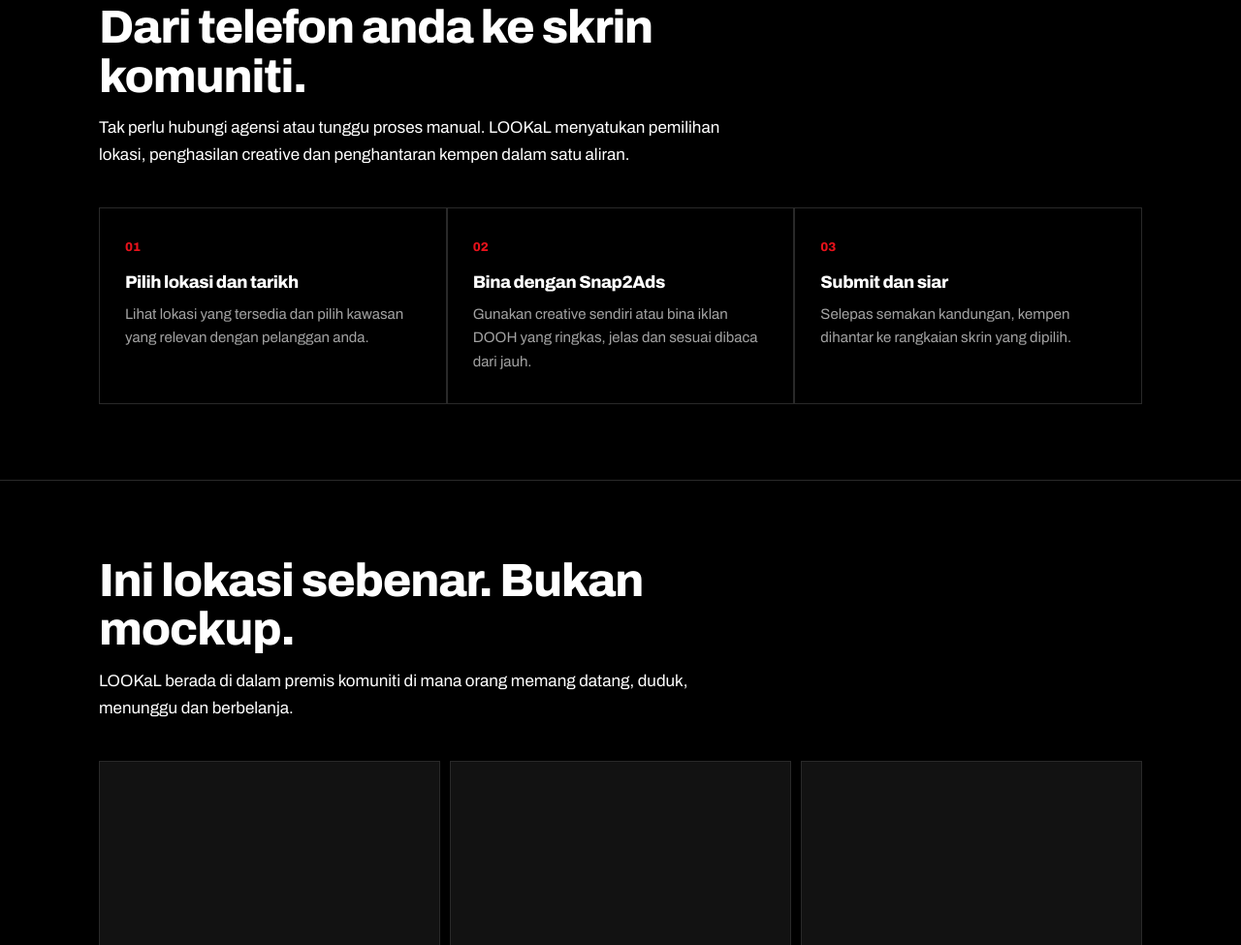
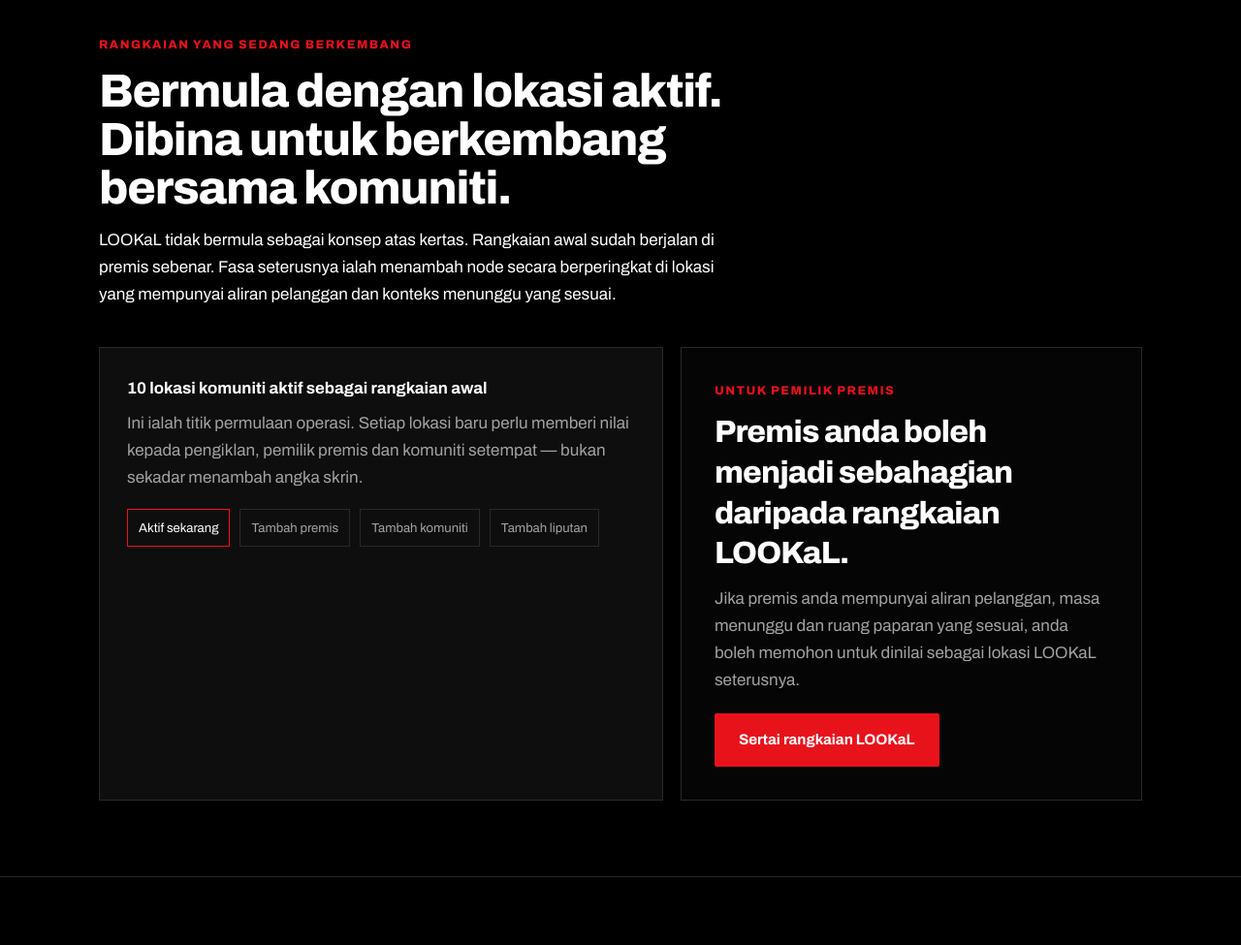
Before and after one commit to kaerogroup/lookal-page, a plain HTML site: page index.html in a window 1280 px wide. Shown: the part 1825-2800 px from the top of the page at 97% size. Drawn offline with Linux system fonts and the light colour scheme.

Commit message:
feat: professional network positioning for LOOKaL landing page
Reposition LOOKaL as a growing community media network with clearer active-location proof and premises-owner join-network messaging.

```diff
--- a/index.html
+++ b/index.html
@@ -21,6 +21,18 @@
     .gallery{display:grid;grid-template-columns:1fr;gap:10px}@media(min-width:720px){.gallery{grid-template-columns:repeat(3,1fr)}}.location-card{border:1px solid var(--line);background:var(--panel);overflow:hidden}.location-media{aspect-ratio:4/3;background:#121212;display:grid;place-items:center;color:#6f6f6f;font-size:.86rem}.location-media img{width:100%;height:100%;object-fit:cover}.location-meta{padding:18px}.location-meta strong{display:block}.location-meta span{display:block;color:var(--smoke);font-size:.86rem;margin-top:4px}
     .walkthroughs{display:grid;gap:12px}@media(min-width:820px){.walkthroughs{grid-template-columns:1fr 1fr}}.walk{border:1px solid var(--line);background:var(--panel)}.walk .video-frame{aspect-ratio:16/10}.walk-copy{padding:20px}.walk-copy h3{margin-bottom:8px}.walk-copy p{margin:0;color:var(--smoke);font-size:.92rem}
     .calc{margin-top:2px;background:var(--panel);border:1px solid var(--line);padding:30px 26px}.calcrow{display:flex;gap:10px 16px;align-items:baseline;flex-wrap:wrap;font-weight:700;font-size:clamp(.95rem,2.3vw,1.3rem);letter-spacing:-.02em}.op{color:var(--red)}.pull{border-left:4px solid var(--red);padding:6px 0 6px 22px;margin-top:38px;max-width:58ch}.pull p{font-weight:700;font-size:clamp(1.15rem,2.8vw,1.5rem);line-height:1.3;margin:0}
+    .network-intro{display:grid;gap:18px;margin-top:34px}
+    @media(min-width:840px){.network-intro{grid-template-columns:1.1fr .9fr}}
+    .network-panel{border:1px solid var(--line);background:var(--panel);padding:28px}
+    .network-panel strong{display:block;font-size:1.05rem;margin-bottom:8px}
+    .network-panel p{margin:0;color:var(--smoke)}
+    .network-kicker{font-size:.78rem;text-transform:uppercase;letter-spacing:.12em;color:var(--red);font-weight:800;margin-bottom:12px}
+    .growth-line{display:flex;gap:10px;align-items:center;flex-wrap:wrap;margin-top:18px}
+    .growth-chip{border:1px solid var(--line);padding:8px 11px;font-size:.82rem;color:var(--smoke)}
+    .growth-chip.active{color:#fff;border-color:var(--red)}
+    .join-card{border:1px solid var(--line);background:#050505;padding:34px}
+    .join-card h3{font-size:clamp(1.4rem,3vw,2rem);margin-bottom:12px}
+    .join-card p{color:var(--smoke)}
     .split{display:grid;gap:38px}@media(min-width:860px){.split{grid-template-columns:1fr 1fr;gap:56px}}.checklist{list-style:none;padding:0;margin:24px 0}.checklist li{position:relative;padding:13px 0 13px 28px;border-bottom:1px solid var(--line);font-size:.95rem}.checklist li::before{content:"";position:absolute;left:2px;top:20px;width:10px;height:6px;border-left:2px solid var(--red);border-bottom:2px solid var(--red);transform:rotate(-45deg)}.note{border:1px solid var(--line);background:var(--panel);padding:22px;margin-bottom:2px}.note h3{margin-bottom:8px}.note p{margin:0;color:var(--smoke);font-size:.92rem}
     details{border-bottom:1px solid var(--line)}summary{cursor:pointer;list-style:none;padding:21px 38px 21px 0;font-weight:700;position:relative}summary::-webkit-details-marker{display:none}summary::after{content:"+";position:absolute;right:8px;color:var(--red);font-size:1.4rem;font-weight:400}details[open] summary::after{content:"–"}.ans{padding:0 0 20px;color:var(--smoke);max-width:70ch;font-size:.95rem}.ans p{margin:0}.final{background:var(--panel)}footer{border-top:1px solid var(--line);padding:36px 0;color:var(--smoke);font-size:.85rem}.fgrid{display:flex;justify-content:space-between;gap:18px;flex-wrap:wrap;align-items:center}
   </style>
@@ -43,9 +55,9 @@
   <section class="hero" style="border-top:0">
     <div class="wrap">
       <span class="live"><span class="dot"></span>10 lokasi komuniti sedang beroperasi</span>
-      <h1>Iklan komuniti, dekat dengan pelanggan anda.</h1>
+      <h1>Media komuniti yang hidup di premis sebenar.</h1>
       <div class="rule"></div>
-      <p class="lede">Tayang iklan pada skrin LOOKaL di premis sebenar dalam komuniti — tempat orang makan, membeli, berurusan dan menunggu. Pilih lokasi, pilih hari dan terus siar dari RM2 sehari.</p>
+      <p class="lede">LOOKaL membina rangkaian skrin media komuniti di premis yang orang memang kunjungi. Rangkaian awal sudah beroperasi, dan kami sedang membuka lebih banyak lokasi bersama pemilik premis yang mahu menyertai pertumbuhan seterusnya.</p>
       <div class="btns">
         <a class="btn btn-red" href="https://www.lookal.tech/signup">Mula beriklan</a>
         <a class="btn btn-ghost" href="#lihat">Tengok cara LOOKaL berfungsi</a>
@@ -72,6 +84,39 @@
     <div class="stat"><div class="statn">8<em> saat</em></div><p>Format tayangan ringkas untuk mesej yang cepat dibaca.</p></div>
     <div class="stat"><div class="statn">RM2<em>/hari</em></div><p>Satu lokasi, satu hari. Boleh mula kecil dahulu.</p></div>
   </div></div></section>
+
+
+  <section id="rangkaian">
+    <div class="wrap">
+      <div class="shead">
+        <div class="network-kicker">Rangkaian yang sedang berkembang</div>
+        <h2>Bermula dengan lokasi aktif. Dibina untuk berkembang bersama komuniti.</h2>
+        <p>LOOKaL tidak bermula sebagai konsep atas kertas. Rangkaian awal sudah berjalan di premis sebenar. Fasa seterusnya ialah menambah node secara berperingkat di lokasi yang mempunyai aliran pelanggan dan konteks menunggu yang sesuai.</p>
+      </div>
+
+      <div class="network-intro">
+        <div class="network-panel">
+          <strong>10 lokasi komuniti aktif sebagai rangkaian awal</strong>
+          <p>Ini ialah titik permulaan operasi. Setiap lokasi baru perlu memberi nilai kepada pengiklan, pemilik premis dan komuniti setempat — bukan sekadar menambah angka skrin.</p>
+          <div class="growth-line">
+            <span class="growth-chip active">Aktif sekarang</span>
+            <span class="growth-chip">Tambah premis</span>
+            <span class="growth-chip">Tambah komuniti</span>
+            <span class="growth-chip">Tambah liputan</span>
+          </div>
+        </div>
+
+        <div class="join-card">
+          <div class="network-kicker">Untuk pemilik premis</div>
+          <h3>Premis anda boleh menjadi sebahagian daripada rangkaian LOOKaL.</h3>
+          <p>Jika premis anda mempunyai aliran pelanggan, masa menunggu dan ruang paparan yang sesuai, anda boleh memohon untuk dinilai sebagai lokasi LOOKaL seterusnya.</p>
+          <div class="btns" style="margin-top:20px">
+            <a class="btn btn-red" href="#publisher">Sertai rangkaian LOOKaL</a>
+          </div>
+        </div>
+      </div>
+    </div>
+  </section>
 
   <section id="cara">
     <div class="wrap">
@@ -115,8 +160,8 @@
 
   <section id="publisher">
     <div class="wrap"><div class="split">
-      <div><h2 style="margin-bottom:16px">Ada premis dengan komuniti yang aktif?</h2><p class="muted">Lokasi yang mempunyai aliran pelanggan dan masa menunggu boleh menjadi sebahagian daripada rangkaian media komuniti LOOKaL.</p><ul class="checklist"><li>LOOKaL mengurus teknologi skrin dan kandungan rangkaian</li><li>Publisher tidak perlu menyusun iklan secara manual</li><li>Prestasi node boleh dipantau melalui platform</li><li>Kesesuaian lokasi dinilai berdasarkan trafik dan konteks premis</li></ul><a class="btn btn-red" href="https://www.lookal.tech/signup">Daftar minat sebagai publisher</a></div>
-      <div><div class="note"><h3>Bukan sekadar pasang TV</h3><p>Node LOOKaL ialah endpoint rangkaian media: scheduling, creative, campaign delivery dan tracking berada di belakang satu skrin fizikal.</p></div><div class="note"><h3>Komuniti dahulu</h3><p>Lokasi dipilih kerana relevan dengan orang yang berada di situ — bukan semata-mata untuk menambah bilangan skrin.</p></div><div class="note"><h3>Model komersial publisher</h3><p>Terma komersial dan perkongsian pendapatan dipaparkan selepas lokasi dinilai. Ini mengelakkan janji pulangan yang belum disokong oleh data operasi lokasi tersebut.</p></div></div>
+      <div><h2 style="margin-bottom:16px">Sertai rangkaian LOOKaL sebagai pemilik premis.</h2><p class="muted">Kami sedang membuka peluang kepada pemilik premis yang mempunyai aliran pelanggan dan masa menunggu yang sesuai untuk menjadi sebahagian daripada rangkaian media komuniti LOOKaL.</p><ul class="checklist"><li>LOOKaL mengurus teknologi skrin dan kandungan rangkaian</li><li>Publisher tidak perlu menyusun iklan secara manual</li><li>Prestasi node boleh dipantau melalui platform</li><li>Kesesuaian lokasi dinilai berdasarkan trafik dan konteks premis</li></ul><a class="btn btn-red" href="https://www.lookal.tech/signup">Mohon sertai rangkaian</a></div>
+      <div><div class="note"><h3>Bukan sekadar pasang TV</h3><p>Node LOOKaL ialah endpoint rangkaian media: scheduling, creative, campaign delivery dan tracking berada di belakang satu skrin fizikal.</p></div><div class="note"><h3>Berkembang secara terpilih</h3><p>LOOKaL akan berkembang secara berperingkat. Lokasi dipilih berdasarkan kesesuaian trafik, masa menunggu, konteks premis dan nilai kepada komuniti setempat.</p></div><div class="note"><h3>Model komersial publisher</h3><p>Terma komersial dan perkongsian pendapatan dipaparkan selepas lokasi dinilai. Ini mengelakkan janji pulangan yang belum disokong oleh data operasi lokasi tersebut.</p></div></div>
     </div></div>
   </section>
 
```
